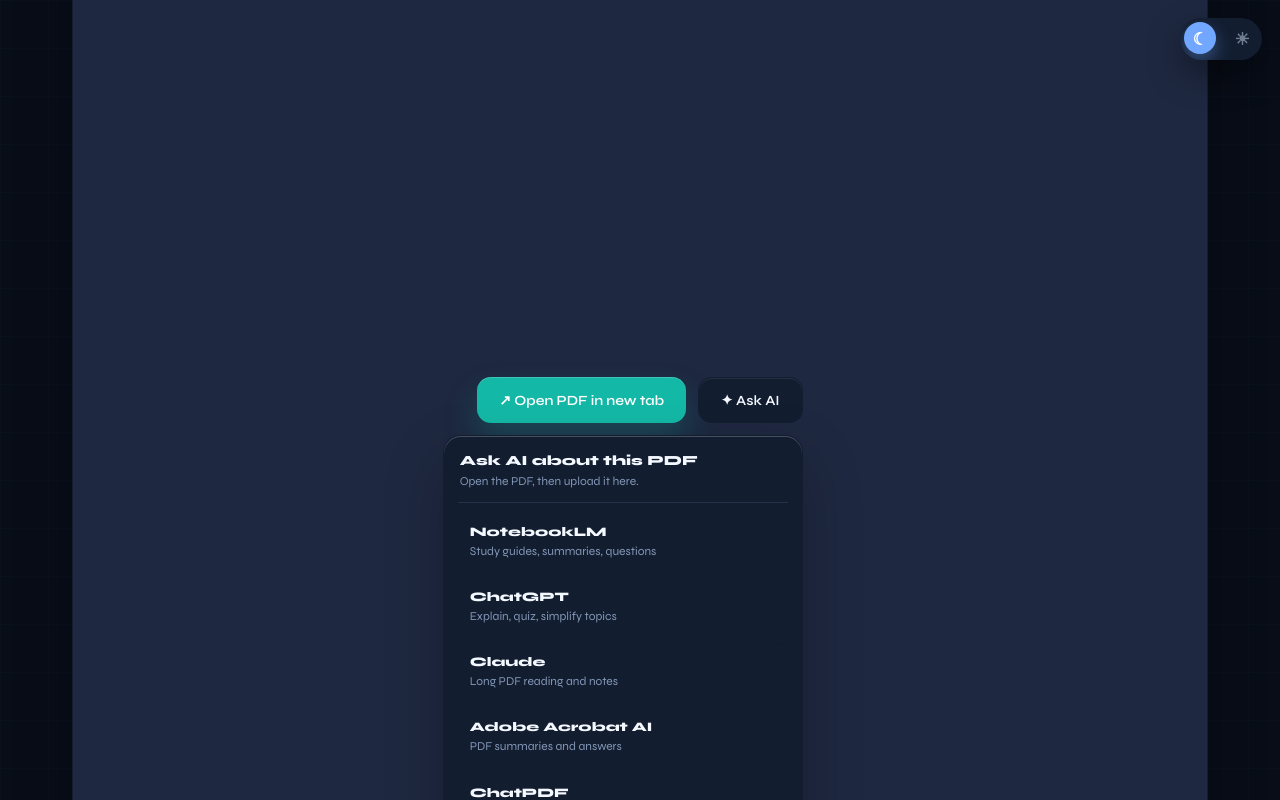
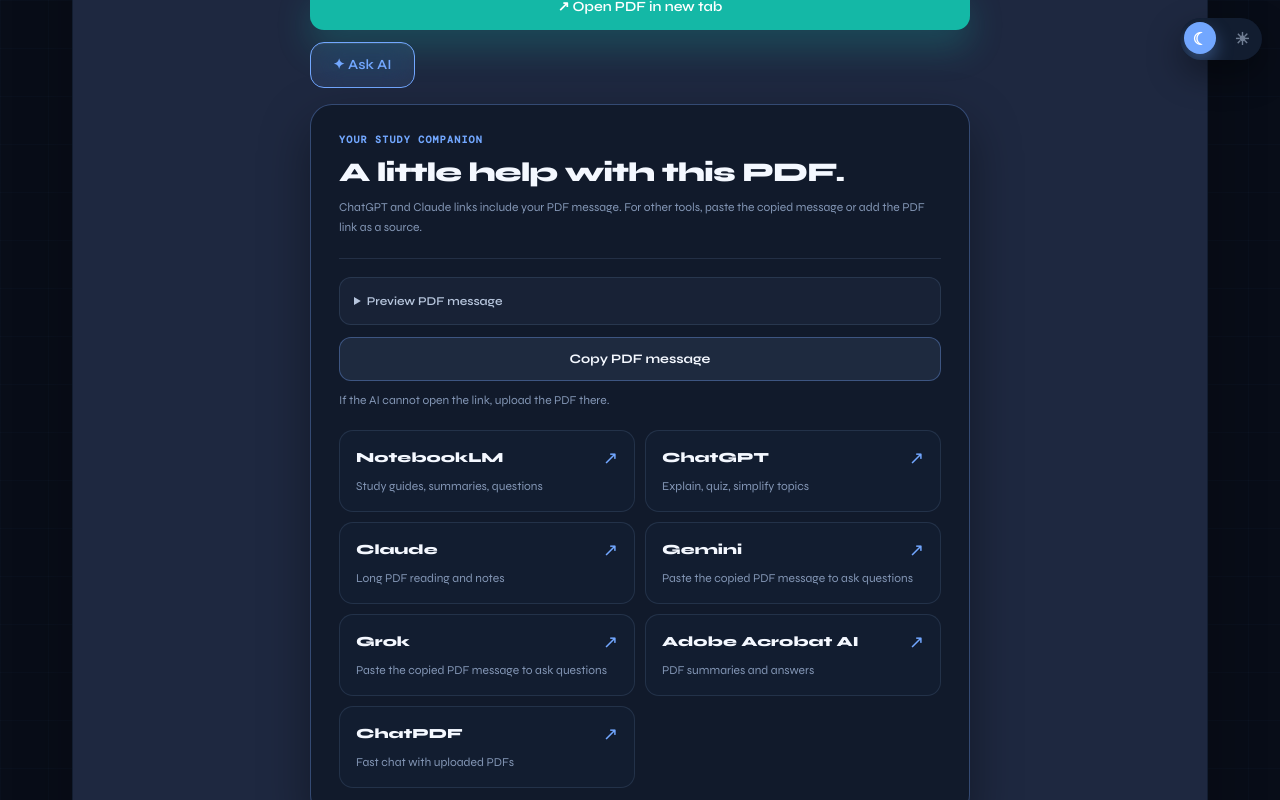
Before and after one commit to HARIVIGNESHRAO/cseb, a Next.js app: page /subject/academic-calendar/calendar in a window 1280 px wide. Both pictures are taken after a click on the button "✦ Ask AI". Shown: the part 411-1211 px from the top of the page. Built offline with nearby package versions, Linux system fonts and the light colour scheme; a web font is replaced by a local one.

Commit message:
Improve PDF viewer AI links and study panel

```diff
--- a/src/components/PdfViewer.js
+++ b/src/components/PdfViewer.js
@@ -12,12 +12,24 @@
   {
     name: 'ChatGPT',
     href: 'https://chatgpt.com/',
+    promptParam: 'q',
     desc: 'Explain, quiz, simplify topics',
   },
   {
     name: 'Claude',
-    href: 'https://claude.ai/',
+    href: 'https://claude.ai/new',
+    promptParam: 'q',
     desc: 'Long PDF reading and notes',
+  },
+  {
+    name: 'Gemini',
+    href: 'https://gemini.google.com/app',
+    desc: 'Paste the copied PDF message to ask questions',
+  },
+  {
+    name: 'Grok',
+    href: 'https://grok.com/',
+    desc: 'Paste the copied PDF message to ask questions',
   },
   {
     name: 'Adobe Acrobat AI',
@@ -34,6 +46,27 @@
 export default function PdfViewer({ pdfUrl, subject, unit }) {
   const [aiOpen, setAiOpen] = useState(false);
   const openUrl = unit.openUrl ?? pdfUrl;
+  const [siteOrigin, setSiteOrigin] = useState('https://csesalaar.vercel.app');
+  const [copyStatus, setCopyStatus] = useState('');
+  const absolutePdfUrl = new URL(pdfUrl, siteOrigin).href;
+  const aiPrompt = `Help me study this PDF for ${subject.name}: ${unit.name}${unit.topic ? ` — ${unit.topic}` : ''}.
+PDF: ${absolutePdfUrl}
+Please read it so I can ask questions about it. If you cannot access the PDF link, ask me to upload the file instead of guessing its contents.`;
+
+  const copyPrompt = async () => {
+    try {
+      await navigator.clipboard.writeText(aiPrompt);
+      setCopyStatus('Copied! Paste this into your selected AI service.');
+    } catch {
+      setCopyStatus('Select and copy the message below, then paste it into your AI service.');
+    }
+  };
+
+  const getAiHref = (tool) => {
+    const url = new URL(tool.href);
+    if (tool.promptParam) url.searchParams.set(tool.promptParam, aiPrompt);
+    return url.href;
+  };
 
   const isVideo = unit.type === 'video' || unit.type === 'youtube' || !!unit.videoUrl;
   const isYouTube = unit.type === 'youtube';
@@ -129,6 +162,67 @@
     );
   }
 
+  const aiMenu = (
+            <div className={styles.aiMenuWrap}>
+              <button
+                  type="button"
+                  className={styles.askAiButton}
+                  onClick={() => {
+                    if (!['localhost', '127.0.0.1', '[::1]'].includes(window.location.hostname)) {
+                      setSiteOrigin(window.location.origin);
+                    }
+                    setAiOpen((value) => !value);
+                  }}
+                  aria-expanded={aiOpen}
+                  aria-controls="pdf-ai-tools"
+              >
+                ✦ Ask AI
+              </button>
+
+              {aiOpen ? (
+                  <div id="pdf-ai-tools" className={styles.aiPanel}>
+                    <div className={styles.aiPanelHeader}>
+                      <span className={styles.aiEyebrow}>YOUR STUDY COMPANION</span>
+                      <span className={styles.aiPanelTitle}>A little help with this PDF.</span>
+                      <span className={styles.aiPanelHint}>
+                    ChatGPT and Claude links include your PDF message. For other tools, paste the copied message or add the PDF link as a source.
+                  </span>
+                    </div>
+
+                    <details className={styles.aiMessageDetails}>
+                      <summary>Preview PDF message</summary>
+                    <textarea
+                      className={styles.aiPrompt}
+                      aria-label="PDF message to copy into your AI service"
+                      value={aiPrompt}
+                      readOnly
+                      onFocus={(event) => event.target.select()}
+                    />
+                    </details>
+                    <button type="button" className={styles.aiCopyButton} onClick={copyPrompt}>
+                      Copy PDF message
+                    </button>
+                    <p className={styles.aiStatus} role="status">{copyStatus || 'If the AI cannot open the link, upload the PDF there.'}</p>
+                    <div className={styles.aiToolList}>
+                      {AI_TOOLS.map((tool) => (
+                          <a
+                              key={tool.href}
+                              href={getAiHref(tool)}
+                              onClick={() => { void copyPrompt(); }}
+                              target="_blank"
+                              rel="noopener noreferrer"
+                              className={styles.aiTool}
+                          >
+                            <span className={styles.aiToolHeading}><span className={styles.aiToolName}>{tool.name}</span><span className={styles.aiToolArrow} aria-hidden="true">↗</span></span>
+                            <span className={styles.aiToolDesc}>{tool.desc}</span>
+                          </a>
+                      ))}
+                    </div>
+                  </div>
+              ) : null}
+            </div>
+  );
+
   // ===================== NORMAL PDF =====================
   return (
       <div
@@ -149,7 +243,7 @@
         </div>
 
         <div className={styles.viewerArea}>
-          <div className={styles.viewerActions}>
+          <div className={`${styles.viewerActions} ${aiOpen ? styles.viewerActionsExpanded : ''}`}>
             <a
                 href={openUrl}
                 target="_blank"
@@ -159,43 +253,7 @@
               ↗ Open PDF in new tab
             </a>
 
-            <div className={styles.aiMenuWrap}>
-              <button
-                  type="button"
-                  className={styles.askAiButton}
-                  onClick={() => setAiOpen((value) => !value)}
-                  aria-expanded={aiOpen}
-                  aria-controls="pdf-ai-tools"
-              >
-                ✦ Ask AI
-              </button>
-
-              {aiOpen ? (
-                  <div id="pdf-ai-tools" className={styles.aiPanel}>
-                    <div className={styles.aiPanelHeader}>
-                      <span className={styles.aiPanelTitle}>Ask AI about this PDF</span>
-                      <span className={styles.aiPanelHint}>
-                    Open the PDF, then upload it here.
-                  </span>
-                    </div>
-
-                    <div className={styles.aiToolList}>
-                      {AI_TOOLS.map((tool) => (
-                          <a
-                              key={tool.href}
-                              href={tool.href}
-                              target="_blank"
-                              rel="noopener noreferrer"
-                              className={styles.aiTool}
-                          >
-                            <span className={styles.aiToolName}>{tool.name}</span>
-                            <span className={styles.aiToolDesc}>{tool.desc}</span>
-                          </a>
-                      ))}
-                    </div>
-                  </div>
-              ) : null}
-            </div>
+            {aiMenu}
           </div>
         </div>
       </div>
--- a/src/components/PdfViewer.module.css
+++ b/src/components/PdfViewer.module.css
@@ -402,3 +402,148 @@
   .aiPanel { position: static; width: 100%; margin-top: 10px; }
   .viewerArea { min-height: 56vh; padding: 10px; }
 }
+
+.aiPrompt {
+  display: block;
+  box-sizing: border-box;
+  width: 100%;
+  min-height: 110px;
+  margin: 12px 0;
+  padding: 10px;
+  border: 1px solid var(--border);
+  border-radius: 10px;
+  background: var(--surface);
+  color: var(--text);
+  font: inherit;
+  font-size: 12px;
+  line-height: 1.5;
+  resize: vertical;
+}
+
+/* Expanded AI study panel stays in document flow to avoid clipped links. */
+.viewerActionsExpanded {
+  width: min(100%, 660px);
+  align-items: stretch;
+  flex-direction: column;
+}
+
+.viewerActionsExpanded .aiMenuWrap { width: 100%; }
+
+.askAiButton[aria-expanded='true'] {
+  color: var(--accent);
+  border-color: var(--accent);
+  background: var(--soft-bg-strong);
+}
+
+.aiPanel {
+  position: static;
+  box-sizing: border-box;
+  width: 100%;
+  margin-top: 16px;
+  padding: clamp(18px, 4vw, 28px);
+  border: 1px solid var(--border-hover);
+  border-radius: 22px;
+  background: var(--surface);
+  box-shadow: 0 20px 50px var(--shadow);
+}
+
+.aiPanelHeader {
+  gap: 10px;
+  padding: 0 0 20px;
+  margin-bottom: 18px;
+}
+
+.aiEyebrow {
+  color: var(--accent);
+  font-family: var(--font-mono);
+  font-size: 10px;
+  font-weight: 600;
+  letter-spacing: .12em;
+}
+
+.aiPanelTitle {
+  font-size: clamp(21px, 5vw, 27px);
+  line-height: 1.2;
+  letter-spacing: -.035em;
+}
+
+.aiPanelHint { line-height: 1.65; }
+
+.aiMessageDetails {
+  margin-bottom: 12px;
+  padding: 12px 14px;
+  border: 1px solid var(--border);
+  border-radius: 12px;
+  background: var(--soft-bg);
+}
+
+.aiMessageDetails summary {
+  cursor: pointer;
+  color: var(--text-dim);
+  font-size: 12px;
+  font-weight: 600;
+  min-height: 22px;
+  line-height: 22px;
+}
+
+.aiPrompt {
+  margin-bottom: 0;
+  min-height: 130px;
+  color: var(--text-dim);
+  line-height: 1.65;
+}
+
+.aiCopyButton {
+  display: block;
+  width: 100%;
+  min-height: 44px;
+  padding: 10px 16px;
+  border: 1px solid var(--border-hover);
+  border-radius: 12px;
+  background: var(--soft-bg-strong);
+  color: var(--text);
+  font: inherit;
+  font-size: 13px;
+  font-weight: 700;
+  cursor: pointer;
+}
+
+.aiCopyButton:hover { background: var(--card-hover); border-color: var(--accent); }
+
+.aiStatus {
+  margin: 10px 0 20px;
+  color: var(--text-muted);
+  font-size: 12px;
+  line-height: 1.6;
+}
+
+.aiToolList {
+  grid-template-columns: repeat(2, minmax(0, 1fr));
+  gap: 10px;
+}
+
+.aiTool {
+  min-width: 0;
+  gap: 8px;
+  padding: 16px;
+  border: 1px solid var(--border);
+  border-radius: 14px;
+  background: var(--card);
+  backdrop-filter: none;
+}
+
+.aiToolHeading { display: flex; align-items: center; justify-content: space-between; gap: 8px; }
+.aiToolName { font-size: 14px; }
+.aiToolArrow { color: var(--accent); font-size: 18px; }
+.aiToolDesc { line-height: 1.5; }
+.aiTool:hover { background: var(--card-hover); border-color: var(--accent); transform: translateY(-2px); }
+
+@media (max-width: 400px) {
+  .aiToolList { grid-template-columns: 1fr; }
+  .aiPanel { padding: 16px; border-radius: 16px; }
+}
+
+@media (prefers-reduced-motion: reduce) {
+  .aiTool { transition: none; }
+  .aiTool:hover { transform: none; }
+}
```
